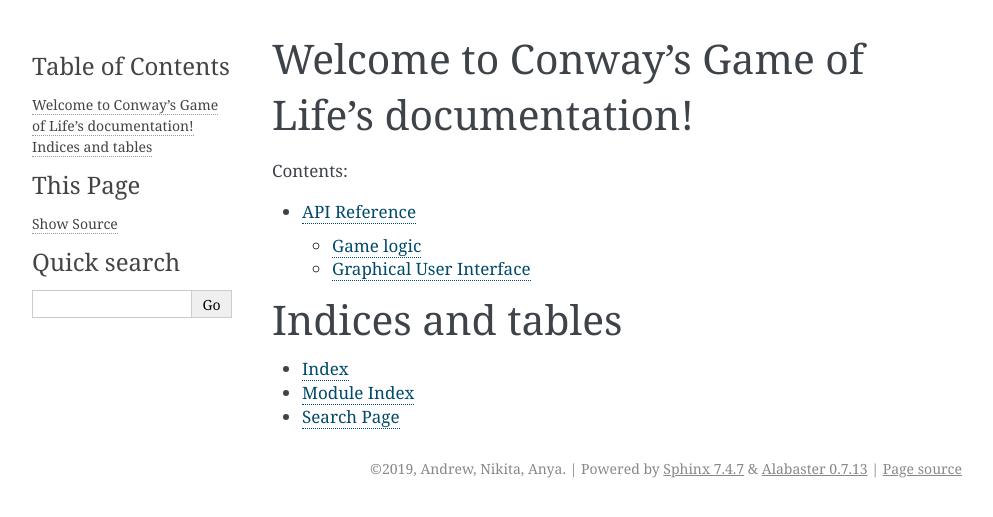
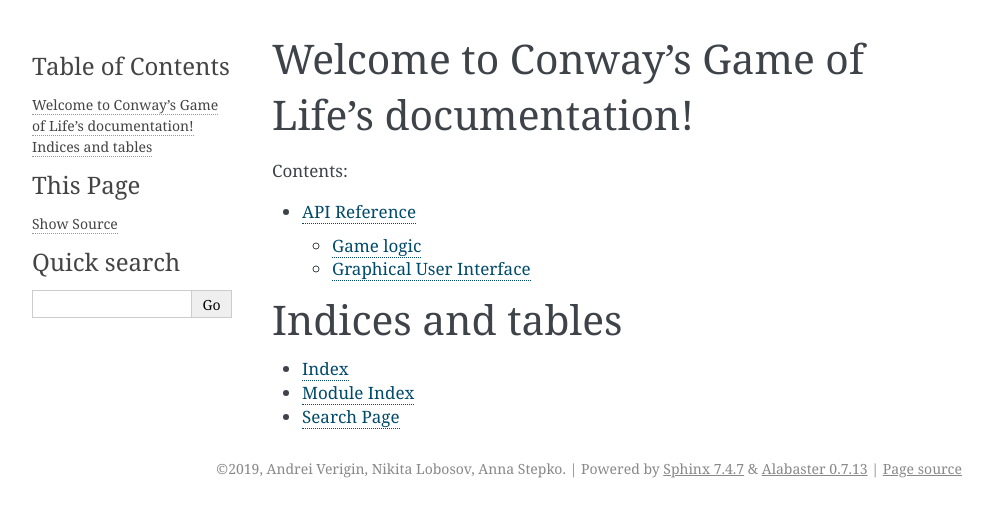
Before and after one commit to MesseMMP/PythonDevelopment2019Project, a Sphinx documentation site: the page built from docs/index.rst, in a window 1280 px wide. Shown: the top 517 px of the page, without its empty margins (148-1141 px from the left). Built offline with Sphinx 7.4.7, drawn with Linux system fonts in a browser that asks for light colours.

Commit message:
Fix authors names in documentation

```diff
--- a/docs/conf.py
+++ b/docs/conf.py
@@ -20,8 +20,8 @@ master_doc = 'index'
 # -- Project information -----------------------------------------------------
 
 project = "Conway's Game of Life"
-copyright = '2019, Andrew, Nikita, Anya'
-author = 'Andrew, Nikita, Anya'
+copyright = '2019, Andrei Verigin, Nikita Lobosov, Anna Stepko'
+author = 'Andrei Verigin, Nikita Lobosov, Anna Stepko'
 
 # The full version, including alpha/beta/rc tags
 release = '0.0.1'
```
